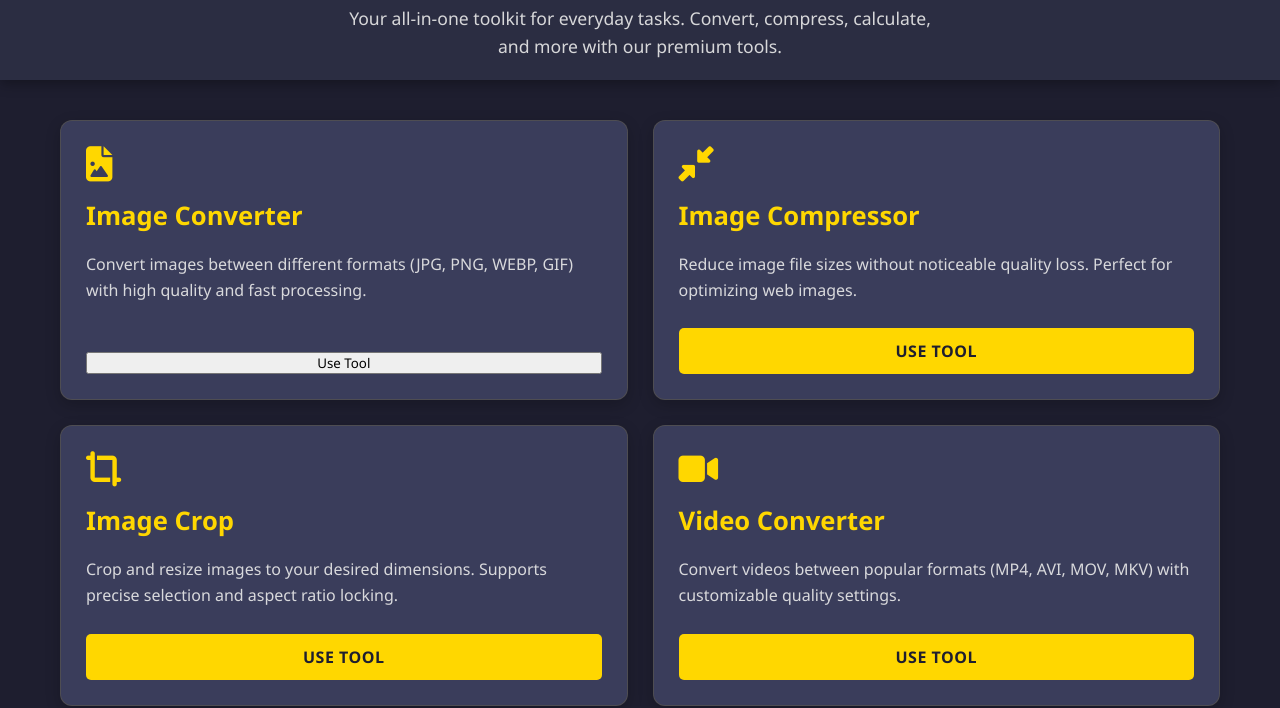
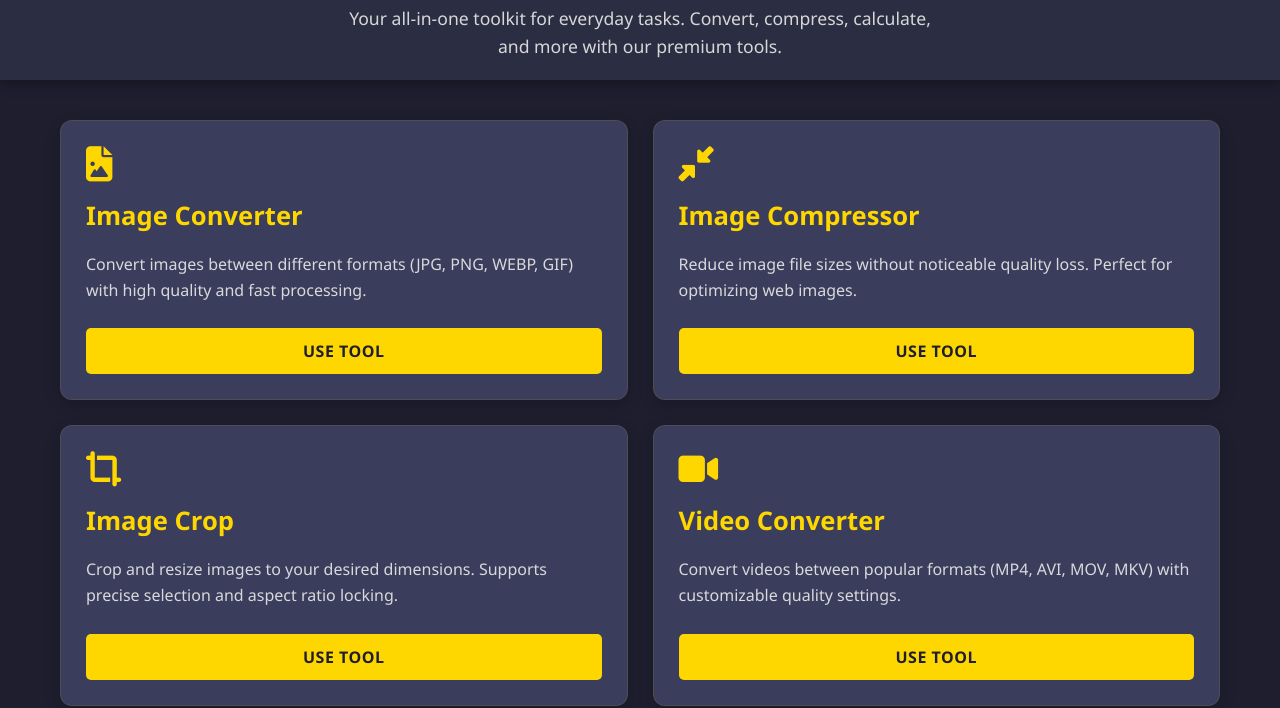
Before and after one commit to utools24x7-bot/utools, a plain HTML site: page index.html in a window 1280 px wide. Shown: the part 98-806 px from the top of the page. Drawn offline with Linux system fonts and the light colour scheme.

Commit message:
Update index.html

```diff
--- a/index.html
+++ b/index.html
@@ -250,7 +250,7 @@
                 <i class="fas fa-file-image tool-icon"></i>
                 <h2>Image Converter</h2>
                 <p>Convert images between different formats (JPG, PNG, WEBP, GIF) with high quality and fast processing.</p>
-                <button class="image-converter.html" data-tool="Image Converter">Use Tool</button>
+                <button class="tool-button" data-tool="Image Converter">Use Tool</button>
             </div>
 
             <!-- Image Compressor Card -->
```
